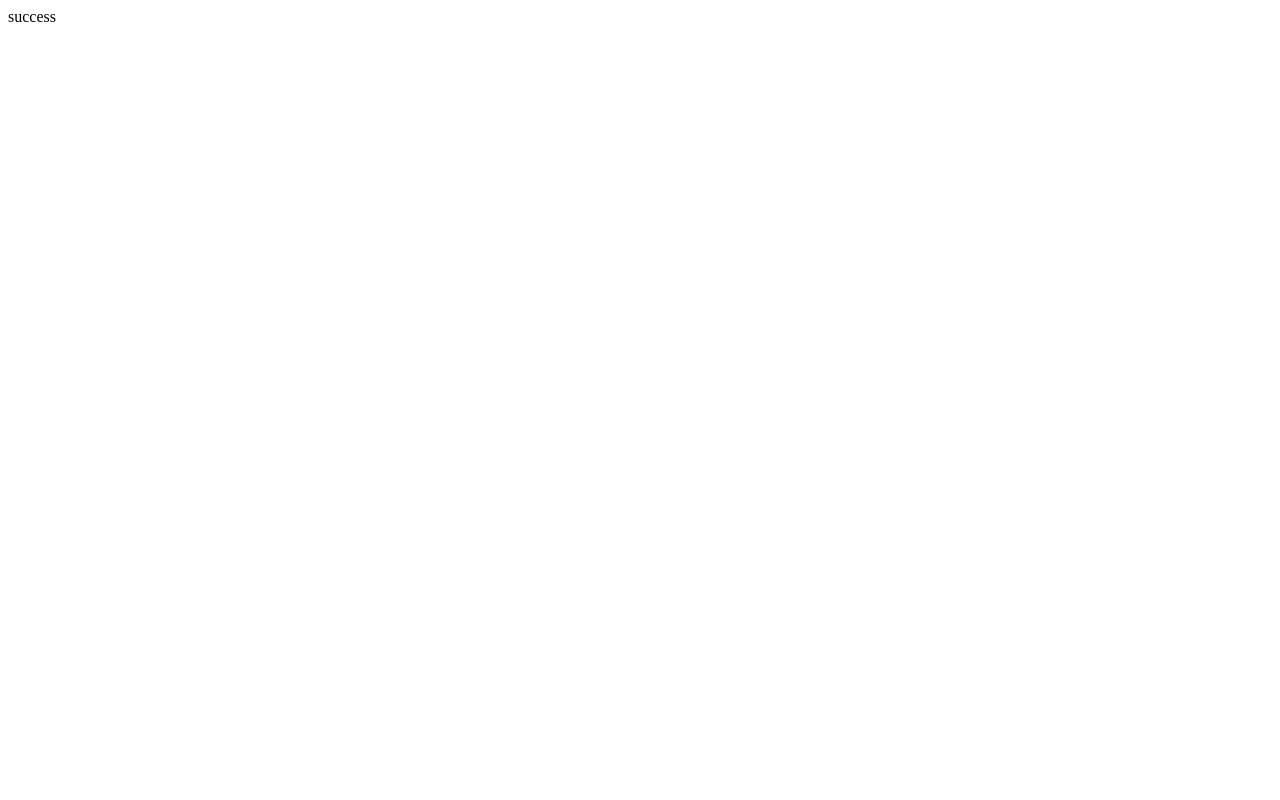
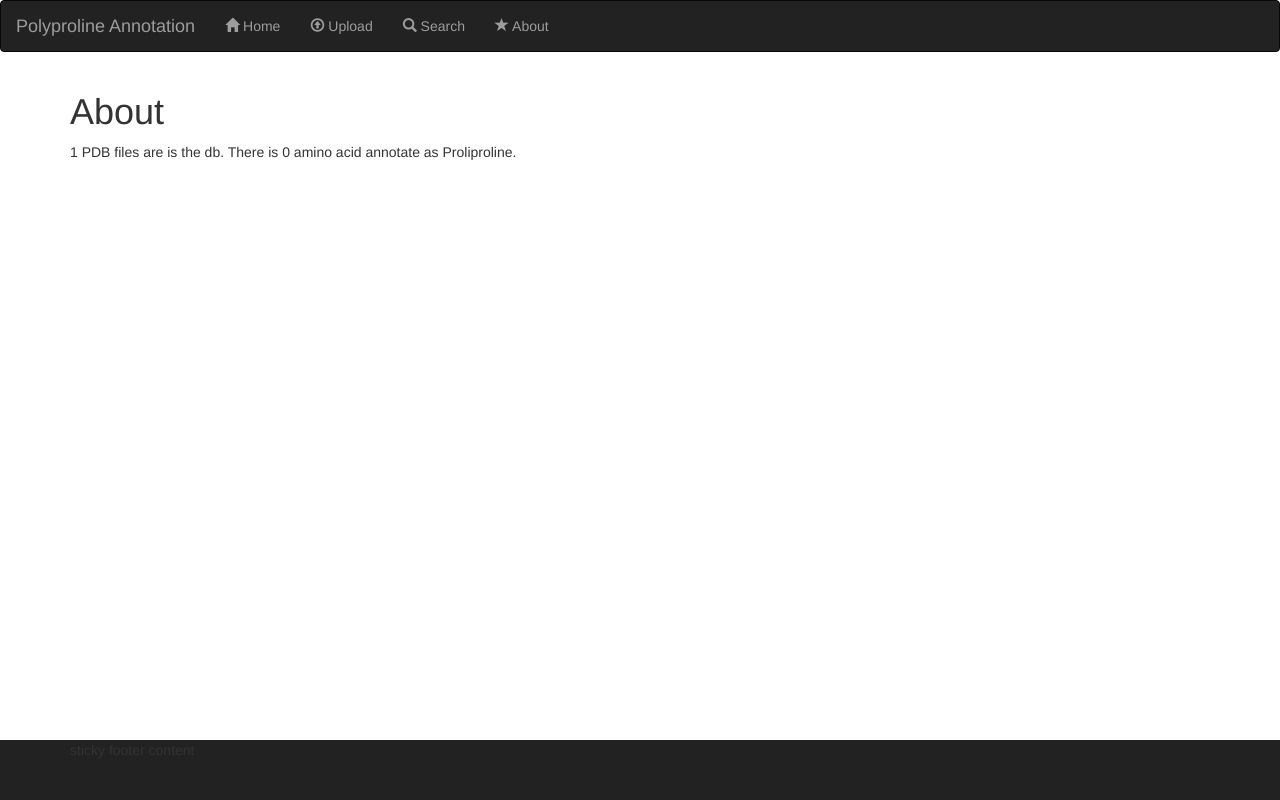
Before and after one commit to nanls/M2BI-db-project, a Flask app: page /about in a window 1280 px wide. Before the commit the page is almost empty. Run offline with Flask 2, Linux system fonts and the light colour scheme; tables that the repository leaves empty hold one stand-in row (values such as "Sample post"); some libraries are stand-ins or nearby versions.

Commit message:
Link about page to the view

```diff
--- a/app/templates/about.html
+++ b/app/templates/about.html
@@ -4,5 +4,5 @@
 
 
 {% block content %}
-    {{}} PDB files are is the db. There is {{}} amino acid annotate as Proliproline.
+    {{num_pdb}} PDB files are is the db. There is {{num_P}} amino acid annotate as Proliproline.
 {% endblock %}
--- a/app/views.py
+++ b/app/views.py
@@ -51,7 +51,7 @@ def about():
     print (num_P)
 
 
-    return "success"
+    return flask.render_template('about.html', num_pdb = nb_pdbs, num_P = num_P)
 
 @app.route('/search_by_pdb_id', methods = ['POST'])
 def search_by_pdb_id():
```
